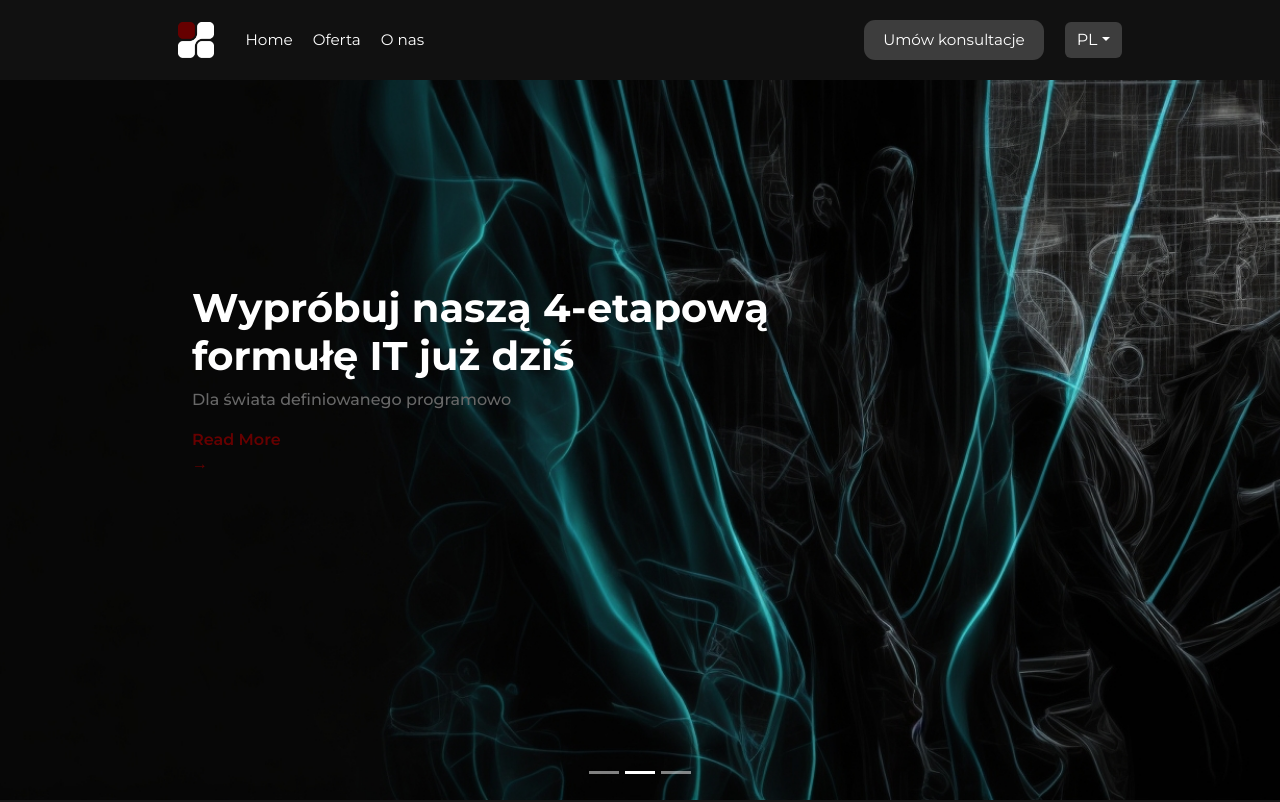
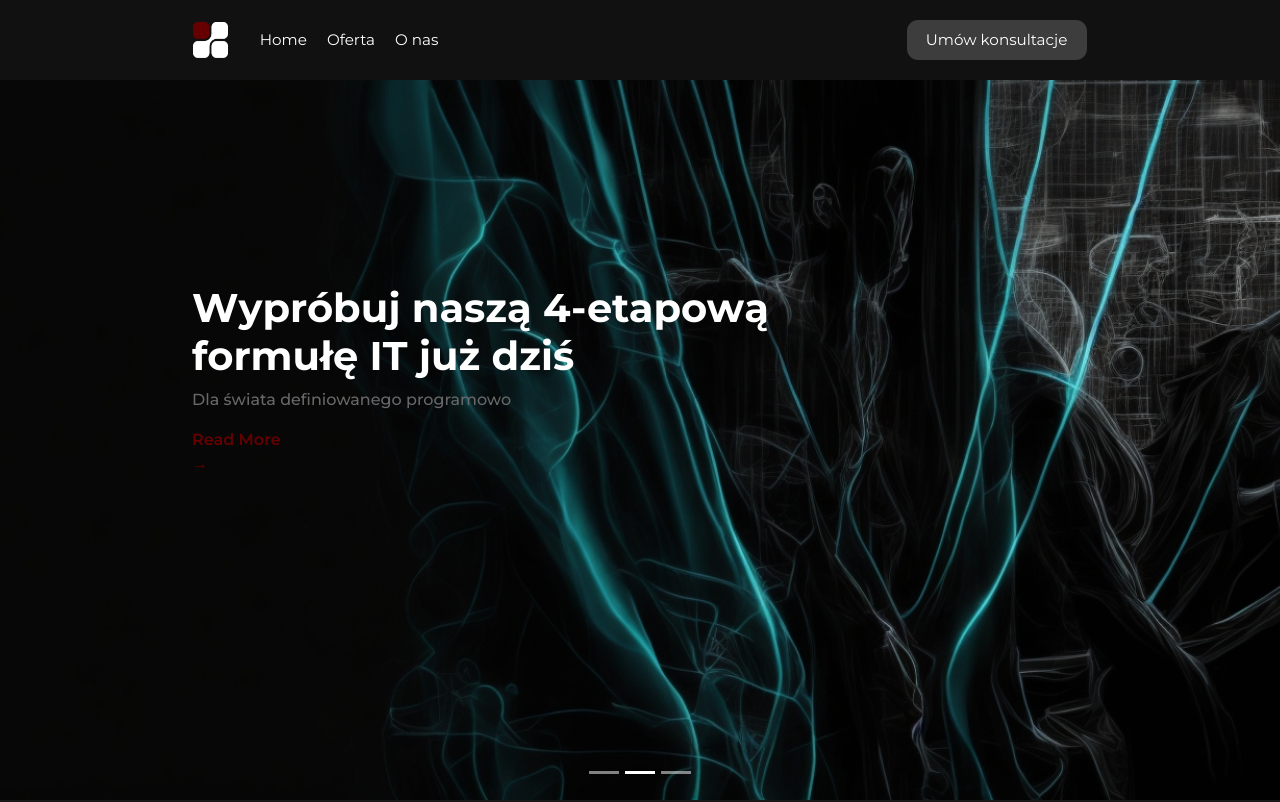
Before and after one commit to nikitinvladd/iqa, a React (Create React App) app: page / in a window 1280 px wide. Shown: the top 802 px of the page. Built offline with nearby package versions, Linux system fonts and the light colour scheme; grey boxes are pictures that could not be loaded; the HTML template or start-up script is replaced by a standard one.

Commit message:
remove language button

```diff
--- a/src/components/header/header.js
+++ b/src/components/header/header.js
@@ -50,10 +50,6 @@ const Header = () => {
                 </ul>
                 <div className="nav-button-dropdown">
                 <a className='nav-link btn' href="/consultation"><li className='nav-btn'>Umów konsultacje</li></a>
-                    <DropdownButton onClick={() => changeLanguage("pl")} id="dropdown" title="PL">
-                    <Dropdown.Item onClick={() => changeLanguage("en")}>EN</Dropdown.Item>
-                    <Dropdown.Item onClick={() => changeLanguage("ru")}>RU</Dropdown.Item>
-                    </DropdownButton>
                 </div>
                 <div onClick={updateMenu}className={burger_class}>
                     <span></span>
```
